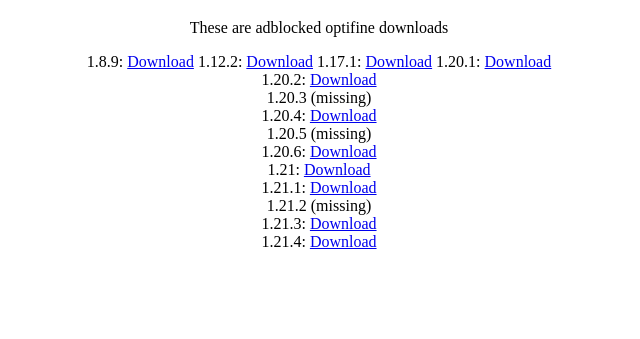
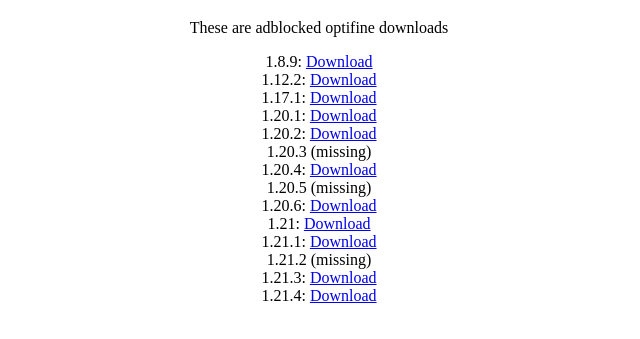
Before and after one commit to NotRayanYT/Optifine-Downloads, a plain HTML site: page index.html in a window 1280 px wide. Shown: the part 61-400 px from the top of the page, without its empty margins (321-961 px from the left). Drawn offline with Linux system fonts and the light colour scheme.

Commit message:
Update index.html

```diff
--- a/index.html
+++ b/index.html
@@ -10,9 +10,9 @@
 
     <p>These are adblocked optifine downloads</p>
 
-    1.8.9: <a href="https://optifine.net/adloadx?f=OptiFine_1.8.9_HD_U_M5.jar&x=274b">Download</a>
-    1.12.2: <a href="https://optifine.net/adloadx?f=OptiFine_1.12.2_HD_U_G5.jar&x=274b">Download</a>
-    1.17.1: <a href="https://optifine.net/adloadx?f=OptiFine_1.17.1_HD_U_H1.jar&x=274b">Download</a>
+    1.8.9: <a href="https://optifine.net/adloadx?f=OptiFine_1.8.9_HD_U_M5.jar&x=274b">Download</a><br>
+    1.12.2: <a href="https://optifine.net/adloadx?f=OptiFine_1.12.2_HD_U_G5.jar&x=274b">Download</a><br>
+    1.17.1: <a href="https://optifine.net/adloadx?f=OptiFine_1.17.1_HD_U_H1.jar&x=274b">Download</a><br>
     1.20.1: <a href="https://optifine.net/adloadx?f=OptiFine_1.20.1_HD_U_I6.jar&x=870c">Download</a><br>
     1.20.2: <a href="https://optifine.net/adloadx?f=preview_OptiFine_1.20.2_HD_U_I7_pre1.jar&x=870c">Download</a><br>
     1.20.3 (missing)<br>
```
